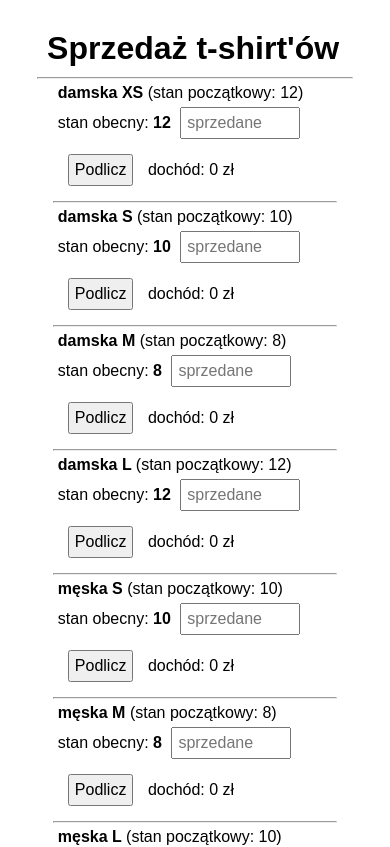
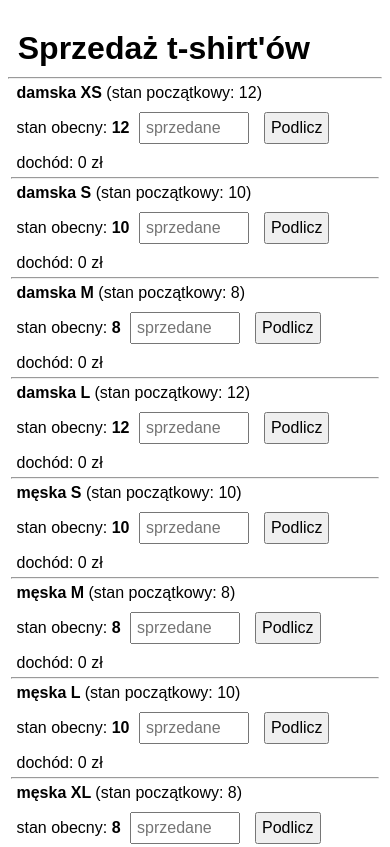
Before and after one commit to leszek-michno/store, a React (Create React App) app: page / in a window 390 px wide. Shown: the top 847 px of the page. Built offline with nearby package versions, Linux system fonts and the light colour scheme.

Commit message:
Array updated

```diff
--- a/src/App.css
+++ b/src/App.css
@@ -9,7 +9,7 @@ label {
   margin: 5px;
 }
 input {
-  width: 120px;
+  width: 110px;
   padding: 5px;
   margin: 5px;
   font-size: 16px;
@@ -29,7 +29,13 @@ h1 {
   background-color: lightblue;
 }
 div {
-  width: 90%;
+  width:600px;
   margin: 0 auto;
 
 }
+
+@media screen and (max-width: 600px) {
+  div {
+    width: 98%;
+  }
+}
--- a/src/App.js
+++ b/src/App.js
@@ -1,8 +1,6 @@
 import React, { useState } from "react";
 import "./App.css";
 import Storage from "./Storage";
-
-
 
 const App = () => {
 
@@ -65,7 +63,6 @@ const App = () => {
 
   const [totaIncome, setTotalIncome] = useState(0);
 
-
   const allTshirts = tShirts.map((item) => <Storage key={item.id} item={item} />);
 
   const handleTotalIncome = () => {
@@ -74,7 +71,6 @@ const App = () => {
     setTotalIncome(total);
 
   };
-
   return (
     <div>
       <h1>Sprzedaż t-shirt'ów</h1>
--- a/src/Storage.jsx
+++ b/src/Storage.jsx
@@ -3,11 +3,11 @@ import React, { useState } from "react";
 const Storage = ({item}) => {
   const [tS, setTS] = useState(item.initialState * 1);
   const [soldNumber, setSoldNumber] = useState("");
+
   const sold = (e) => setSoldNumber(e.target.value);
 
   const handleChange = () => {
     if (tS >= soldNumber) {
-
       setTS(tS - soldNumber);
       setSoldNumber("");
     }
```
